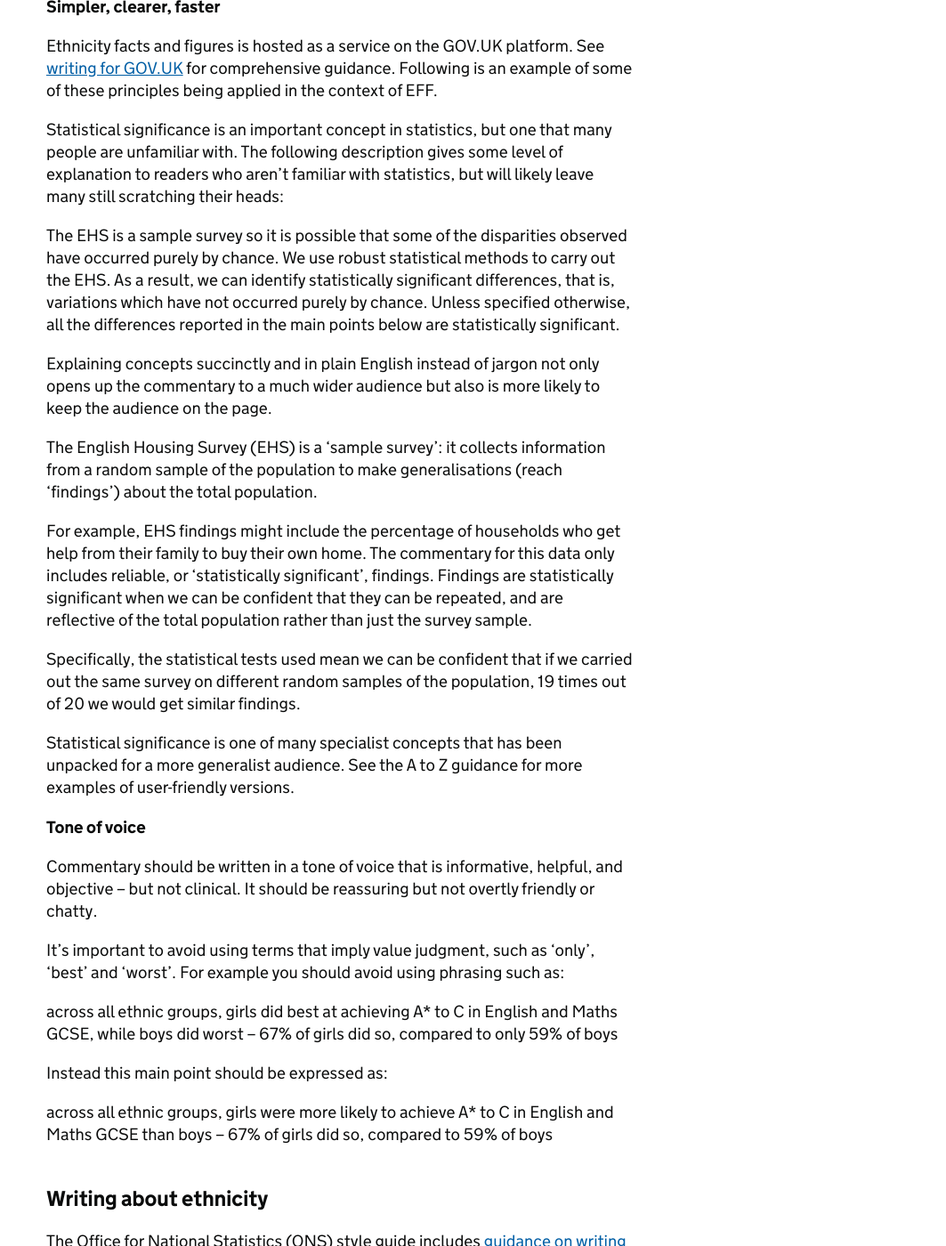
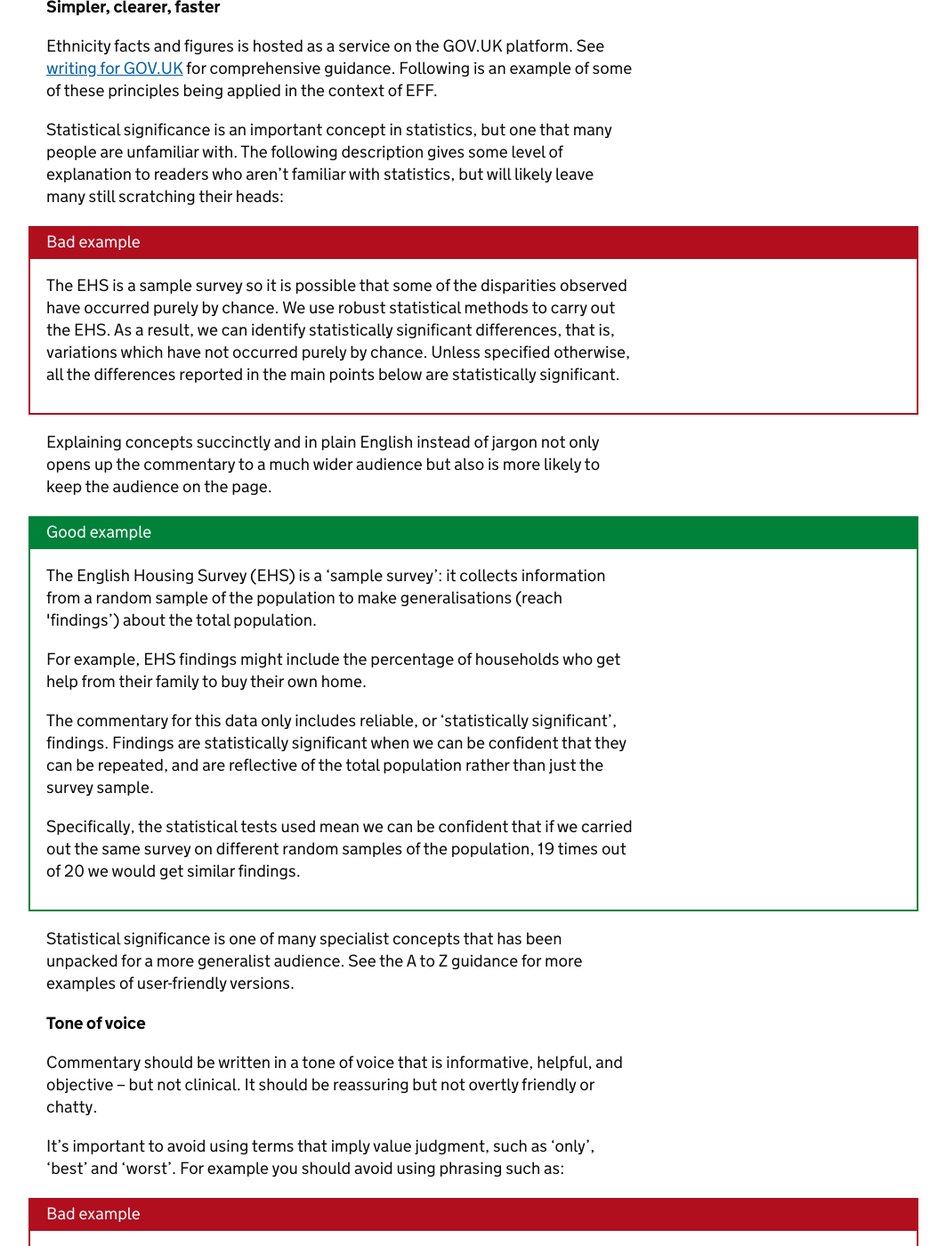
Before and after one commit to racedisparityaudit/style-guide, a Jekyll site: the page built from how-we-write.md, in a window 1280 px wide and 1400 px high, scrolled down 1334 px. Shown: the whole window at 89% size, without its empty margins (108-1171 px from the left). Built offline with Jekyll 4.4.1, drawn with Linux system fonts in a browser that asks for light colours.

Commit message:
Markup for examples

```diff
--- a/how-we-write.md
+++ b/how-we-write.md
@@ -39,16 +39,24 @@ Ethnicity facts and figures is hosted as a service on the GOV.UK platform. See [
 
 Statistical significance is an important concept in statistics, but one that many people are unfamiliar with. The following description gives some level of explanation to readers who aren’t familiar with statistics, but will likely leave many still scratching their heads:
 
-> The EHS is a sample survey so it is possible that some of the disparities observed have occurred purely by chance.   We use robust statistical methods to carry out the EHS.  As a result, we can identify statistically significant differences, that is, variations which have not occurred purely by chance.  Unless specified otherwise, all the differences reported in the main points below are statistically significant.
+<figure class="example bad">
+<figcaption>Bad example</figcaption>
+<blockquote>
+<p>The EHS is a sample survey so it is possible that some of the disparities observed have occurred purely by chance.   We use robust statistical methods to carry out the EHS.  As a result, we can identify statistically significant differences, that is, variations which have not occurred purely by chance.  Unless specified otherwise, all the differences reported in the main points below are statistically significant.</p>
+</blockquote>
+</figure>
 
 Explaining concepts succinctly and in plain English instead of jargon not only opens up the commentary to a much wider audience but also is more likely to keep the audience on the page.
 
-> The English Housing Survey (EHS) is a ‘sample survey’: it collects information from a random sample of the population to make generalisations (reach 'findings’) about the total population.
-
-> For example, EHS findings might include the percentage of households who get help from their family to buy their own home.
-The commentary for this data only includes reliable, or ‘statistically significant’, findings. Findings are statistically significant when we can be confident that they can be repeated, and are reflective of the total population rather than just the survey sample.
-
-> Specifically, the statistical tests used mean we can be confident that if we carried out the same survey on different random samples of the population, 19 times out of 20 we would get similar findings.
+<figure class="example good">
+<figcaption>Good example</figcaption>
+<blockquote>
+<p>The English Housing Survey (EHS) is a ‘sample survey’: it collects information from a random sample of the population to make generalisations (reach 'findings’) about the total population.</p>
+<p>For example, EHS findings might include the percentage of households who get help from their family to buy their own home.</p>
+<p>The commentary for this data only includes reliable, or ‘statistically significant’, findings. Findings are statistically significant when we can be confident that they can be repeated, and are reflective of the total population rather than just the survey sample.</p>
+<p>Specifically, the statistical tests used mean we can be confident that if we carried out the same survey on different random samples of the population, 19 times out of 20 we would get similar findings.</p>
+</blockquote>
+</figure>
 
 Statistical significance is one of many specialist concepts that has been unpacked for a more generalist audience. See the A to Z guidance for more examples of user-friendly versions.
 
@@ -58,11 +66,21 @@ Commentary should be written in a tone of voice that is informative, helpful, an
 
 It's important to avoid using terms that imply value judgment, such as 'only', 'best' and 'worst'. For example you should avoid using phrasing such as:
 
-> across all ethnic groups, girls did best at achieving A* to C in English and Maths GCSE, while boys did worst – 67% of girls did so, compared to only 59% of boys
+<figure class="example bad">
+<figcaption>Bad example</figcaption>
+<blockquote>
+<p>across all ethnic groups, girls did best at achieving A* to C in English and Maths GCSE, while boys did worst – 67% of girls did so, compared to only 59% of boys</p>
+</blockquote>
+</figure>
 
 Instead this main point should be expressed as:
 
-> across all ethnic groups, girls were more likely to achieve A* to C in English and Maths GCSE than boys – 67% of girls did so, compared to 59% of boys
+<figure class="example good">
+<figcaption>Good example</figcaption>
+<blockquote>
+<p>across all ethnic groups, girls were more likely to achieve A* to C in English and Maths GCSE than boys – 67% of girls did so, compared to 59% of boys</p>
+</blockquote>
+</figure>
 
 ## Writing about ethnicity
 
```
